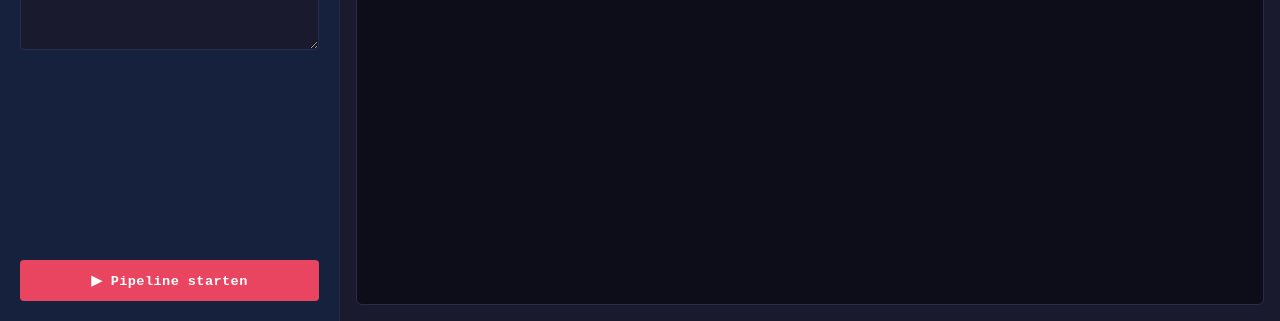
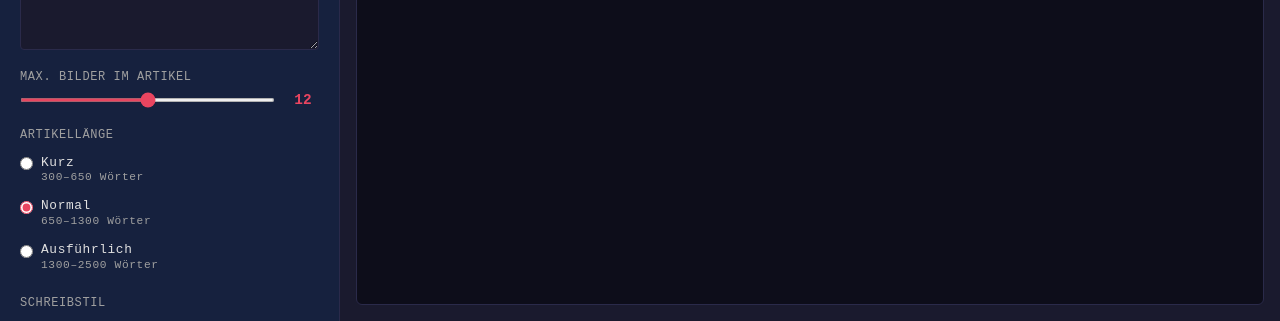
Before and after one commit to Isvinter/travel_agent_langgraph, a Svelte app in the folder frontend/: page / in a window 1280 px wide. Shown: the part 479-800 px from the top of the page. Built offline with nearby package versions, Linux system fonts and the light colour scheme; no server answers.

Commit message:
feat: bind WildcardCount, LengthSelector, StyleSelector in App

```diff
--- a/frontend/src/App.svelte
+++ b/frontend/src/App.svelte
@@ -6,6 +6,9 @@
   import FileDropZone from "./lib/FileDropZone.svelte";
   import OutputDirInput from "./lib/OutputDirInput.svelte";
   import NotesInput from "./lib/NotesInput.svelte";
+  import WildcardCount from "./lib/WildcardCount.svelte";
+  import LengthSelector from "./lib/LengthSelector.svelte";
+  import StyleSelector from "./lib/StyleSelector.svelte";
   import RunButton from "./lib/RunButton.svelte";
   import OutputWindow from "./lib/OutputWindow.svelte";
   import ArticleList from "./lib/ArticleList.svelte";
@@ -15,6 +18,9 @@
   let fileDropZone: FileDropZone;
   let outputDirInput: OutputDirInput;
   let notesInput: NotesInput;
+  let wildcardCount: WildcardCount;
+  let lengthSelector: LengthSelector;
+  let styleSelector: StyleSelector;
 
   let rt = $derived($route);
 </script>
@@ -45,6 +51,9 @@
       <FileDropZone bind:this={fileDropZone} />
       <OutputDirInput bind:this={outputDirInput} />
       <NotesInput bind:this={notesInput} />
+      <WildcardCount bind:this={wildcardCount} />
+      <LengthSelector bind:this={lengthSelector} />
+      <StyleSelector bind:this={styleSelector} />
 
       <div class="run-section">
         <RunButton
@@ -52,6 +61,9 @@
           getFiles={() => fileDropZone.getFiles()}
           getOutputDir={() => outputDirInput.getOutputDir()}
           getNotes={() => notesInput.getNotes()}
+          getWildcardMax={() => wildcardCount.getValue()}
+          getArticleLength={() => lengthSelector.getValue()}
+          getStylePersona={() => styleSelector.getValue()}
         />
       </div>
     {/if}
```
